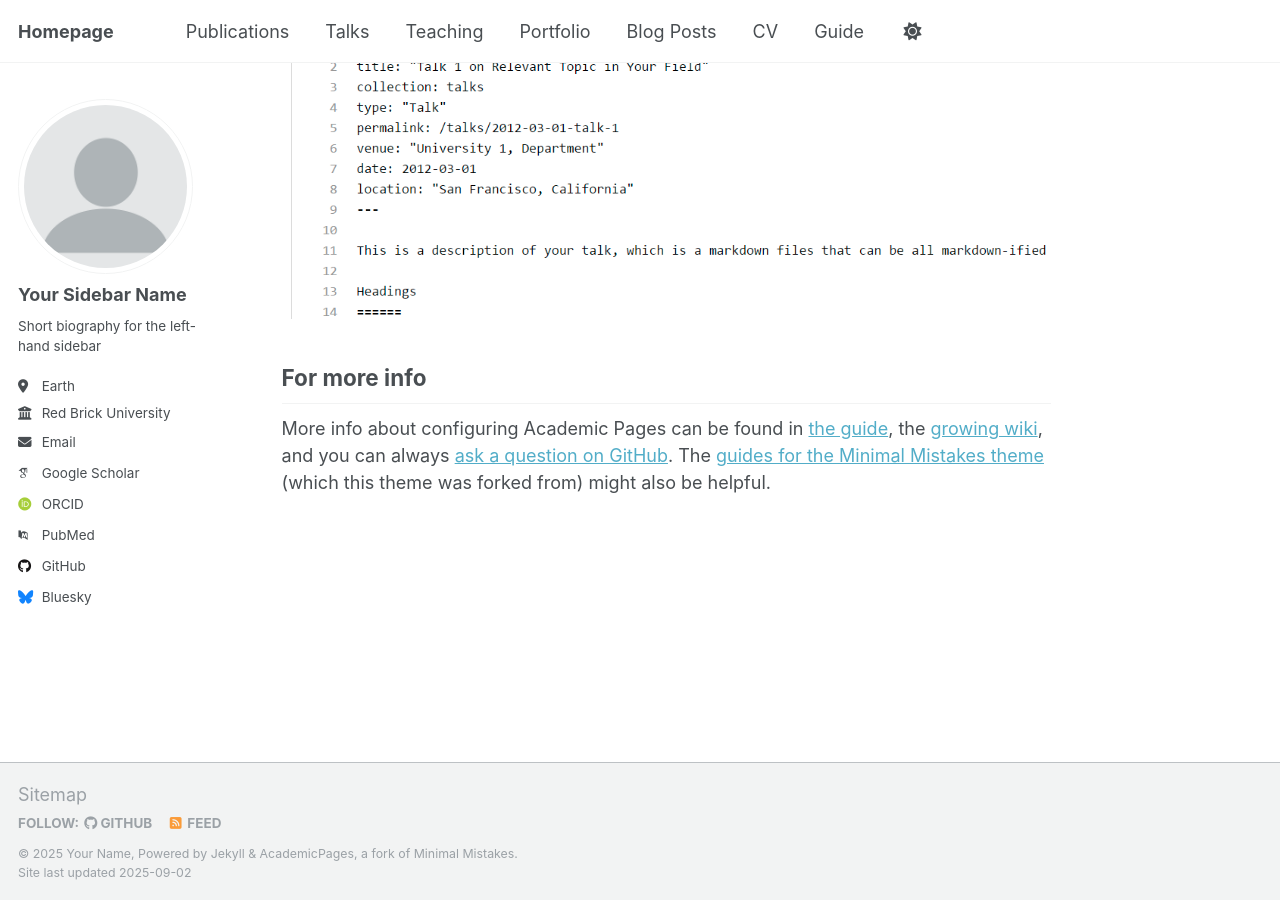
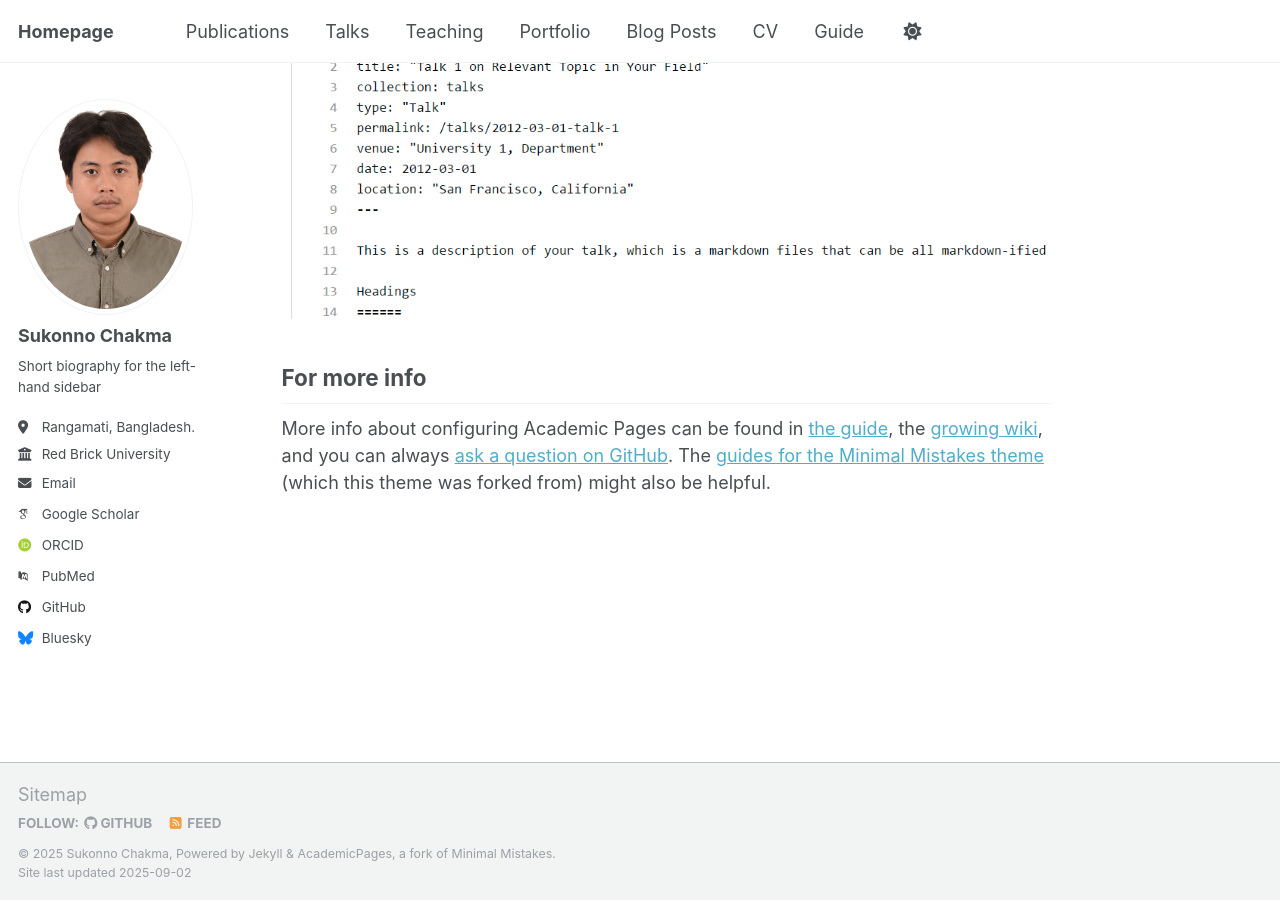
Before and after one commit to Sukonno-Chakma/Sukonno-Chakma.github.io, a Jekyll site: the page built from _pages/about.md, in a window 1280 px wide and 900 px high, scrolled down 2880 px. Built offline with Jekyll 4.4.1, drawn with Linux system fonts in a browser that asks for light colours; some web fonts are replaced; a script that is not in the unit is left out.

Commit message:
Update _config.yml

```diff
--- a/_config.yml
+++ b/_config.yml
@@ -11,7 +11,7 @@ locale                   : "en-US"
 site_theme               : "default"
 title                    : "Homepage"
 title_separator          : "-"
-name                     : &name "Your Name"
+name                     : &name "Sukonno Chakma"
 description              : &description "personal description"
 url                      : https://academicpages.github.io # the base hostname & protocol for your site e.g. "https://[your GitHub username].github.io" or if you already have some other page hosted on Github then use "https://[your GitHub username].github.io/[Your Repo Name]"
 baseurl                  : "" # the subpath of your site, e.g. "/blog"
@@ -22,11 +22,11 @@ repository               : "academicpages/academicpages.github.io"
 #               Additional customization can be done by editing /_includes/author-profile.html
 author:
   # Biographic information
-  avatar           : "profile.png"
-  name             : "Your Sidebar Name"
+  avatar           : "Picture.jpg"
+  name             : "Sukonno Chakma"
   pronouns         : # example: "she/her"
   bio              : "Short biography for the left-hand sidebar"
-  location         : "Earth"
+  location         : "Rangamati, Bangladesh."
   employer         : "Red Brick University"
   uri              : # URL
   email            : "none@example.org"
```
